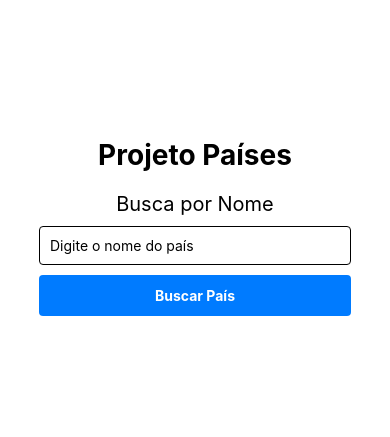
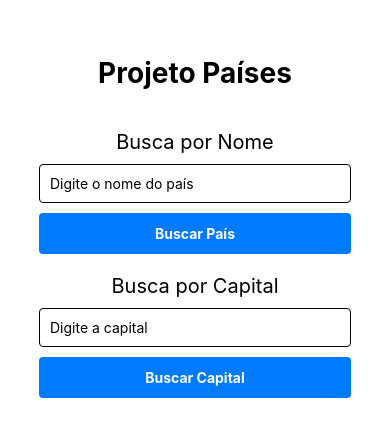
Before and after one commit to Eunata04/20261_fatec_ipi_pdmtn_projeto_p2, a React Native app: screen / in a window 390 px wide. Shown: the part 195-632 px from the top of the page. Built offline with nearby package versions, Linux system fonts and the light colour scheme.

Commit message:
feat(p2): adiciona interface de busca por capital

```diff
--- a/App.tsx
+++ b/App.tsx
@@ -12,6 +12,8 @@ export default function App() {
 
   const [nomePais, setNomePais] = useState('')
   const [dadosPais, setDadosPais] = useState<any>(null)
+
+  const [capital, setCapital] = useState('')
 
   const buscarPais = async () => {
 
@@ -72,6 +74,23 @@ export default function App() {
         </>
       )}
 
+      <Text style={styles.titulo}>
+        Busca por Capital
+      </Text>
+
+      <TextInput
+        style={styles.input}
+        placeholder='Digite a capital'
+        value={capital}
+        onChangeText={setCapital}
+      />
+
+      <Pressable style={styles.button}>
+        <Text style={styles.buttonText}>
+          Buscar Capital
+        </Text>
+      </Pressable>
+
     </View>
   )
 
@@ -94,6 +113,7 @@ const styles = StyleSheet.create({
   titulo: {
     fontSize: 20,
     marginBottom: 10,
+    marginTop: 20,
   },
 
   input: {
```
